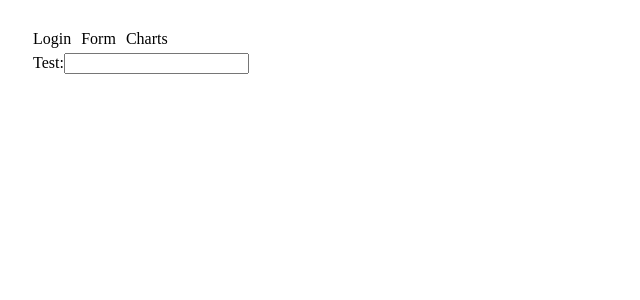
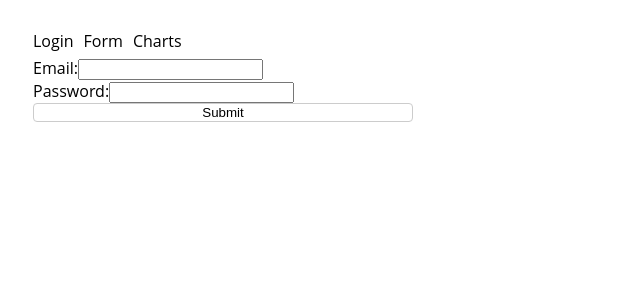
Before and after one commit to benjaminhoffman/customer-tracker, a React app: page / in a window 1280 px wide. Both pictures are taken after a click on the element "Login". Shown: the top 300 px of the page, without its empty margins (0-640 px from the left). Built offline with nearby package versions, Linux system fonts and the light colour scheme.

Commit message:
adds tab logic and login tab

```diff
--- a/src/components/Body.jsx
+++ b/src/components/Body.jsx
@@ -3,11 +3,11 @@ import Login from './Login'
 import Form from './Form'
 import Charts from './Charts'
 
-const Body = ({ activeTab }) => {
+const Body = ({ activeTab, onLogin, onFormSubmit }) => {
   return (
     <div>
-      {activeTab === 'login' && <Login />}
-      {activeTab === 'form' && <Form />}
+      {activeTab === 'login' && <Login onLogin={onLogin} />}
+      {activeTab === 'form' && <Form onFormSubmit={onFormSubmit} />}
       {activeTab === 'charts' && <Charts />}
     </div>
   )
--- /dev/null
+++ b/src/components/Login.css
@@ -0,0 +1,4 @@
+.form {
+  display: flex;
+  flex-direction: column;
+}
--- a/src/components/Login.jsx
+++ b/src/components/Login.jsx
@@ -1,12 +1,19 @@
 import React from 'react'
+import styles from './Login.css'
 
-const Login = () => {
+const Login = ({ onLogin }) => {
   return (
-    <form>
-      <label htmlFor="some">
-        Test:
-        <input type="text" name="some" />
+    <form onSubmit={onLogin} className={styles.form}>
+      <label htmlFor="email">
+        Email:
+        <input type="email" name="email" />
       </label>
+
+      <label htmlFor="password">
+        Password:
+        <input type="password" name="password" />
+      </label>
+      <input type="submit" value="Submit" />
     </form>
   )
 }
--- a/src/components/Tabs.jsx
+++ b/src/components/Tabs.jsx
@@ -5,7 +5,11 @@ const Tabs = ({ tabs, onTabClick }) => {
   return (
     <div className={styles.wrapper}>
       {tabs.map(tab =>
-        <div className={styles.tab} onClick={() => onTabClick(tab.value)}>
+        <div
+          className={styles.tab}
+          onClick={() => onTabClick(tab.value)}
+          key={tab.value}
+        >
           {tab.name}
         </div>
       )}
--- a/src/containers/App.css
+++ b/src/containers/App.css
@@ -1,4 +1,5 @@
 .page {
+  font-family: 'Open Sans', sans-serif;
   display: flex;
   margin: 25px;
   flex-direction: column;
--- a/src/containers/App.jsx
+++ b/src/containers/App.jsx
@@ -8,6 +8,8 @@ export default class AppContainer extends Component {
     super(props)
 
     this.onTabClick = this.onTabClick.bind(this)
+    this.onLogin = this.onLogin.bind(this)
+    this.onFormSubmit = this.onFormSubmit.bind(this)
 
     this.state = {
       tabs: [
@@ -24,7 +26,7 @@ export default class AppContainer extends Component {
           value: 'charts'
         }
       ],
-      activeTab: 'login'
+      activeTab: 'form'
     }
   }
 
@@ -37,7 +39,12 @@ export default class AppContainer extends Component {
           onTabClick={this.onTabClick}
           activeTab={this.state.activeTab}
         />
-        <Body className={styles.body} activeTab={this.state.activeTab} />
+        <Body
+          className={styles.body}
+          activeTab={this.state.activeTab}
+          onLogin={this.onLogin}
+          onFormSubmit={this.onFormSubmit}
+        />
       </div>
     )
   }
@@ -47,4 +54,15 @@ export default class AppContainer extends Component {
       activeTab: tab
     })
   }
+
+  onLogin(e) {
+    e.preventDefault()
+    console.log('submitted')
+  }
+
+  onFormSubmit(e) {
+    e.preventDefault()
+
+    console.log('submitted')
+  }
 }
```
